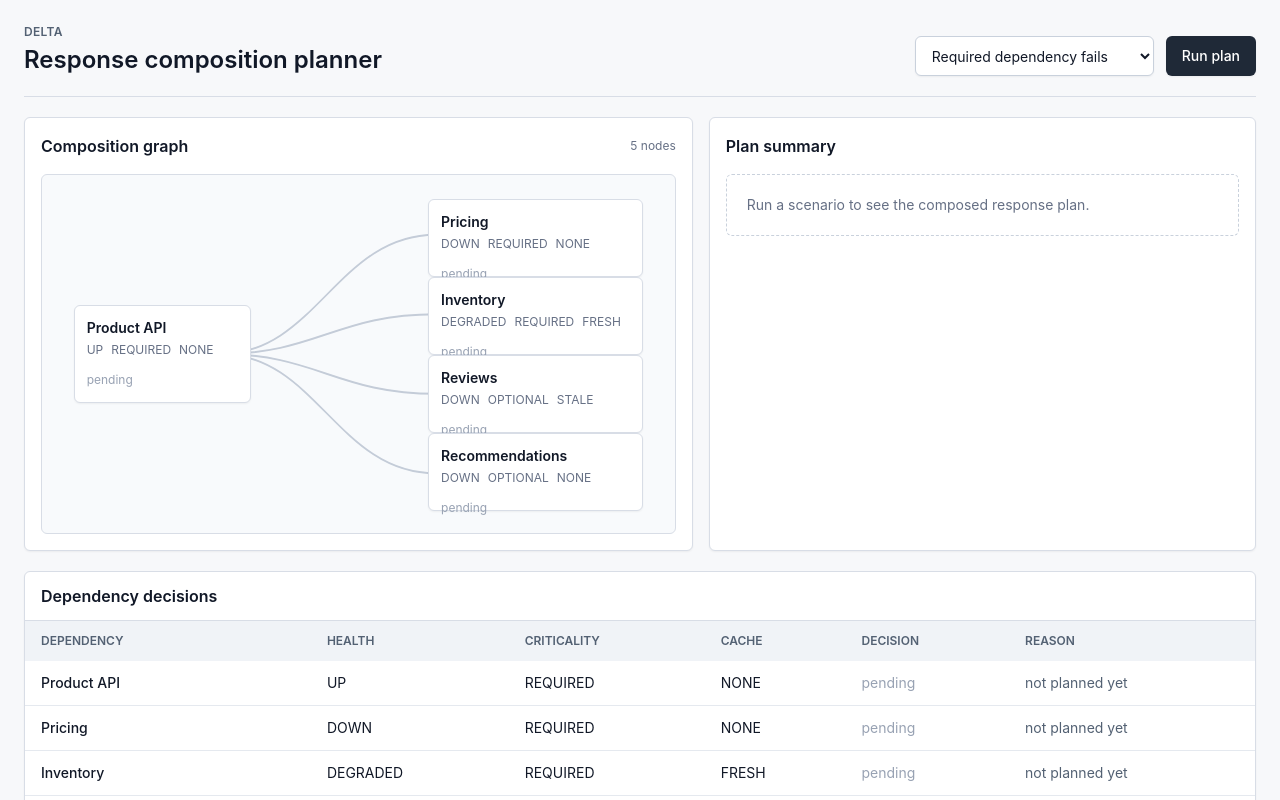
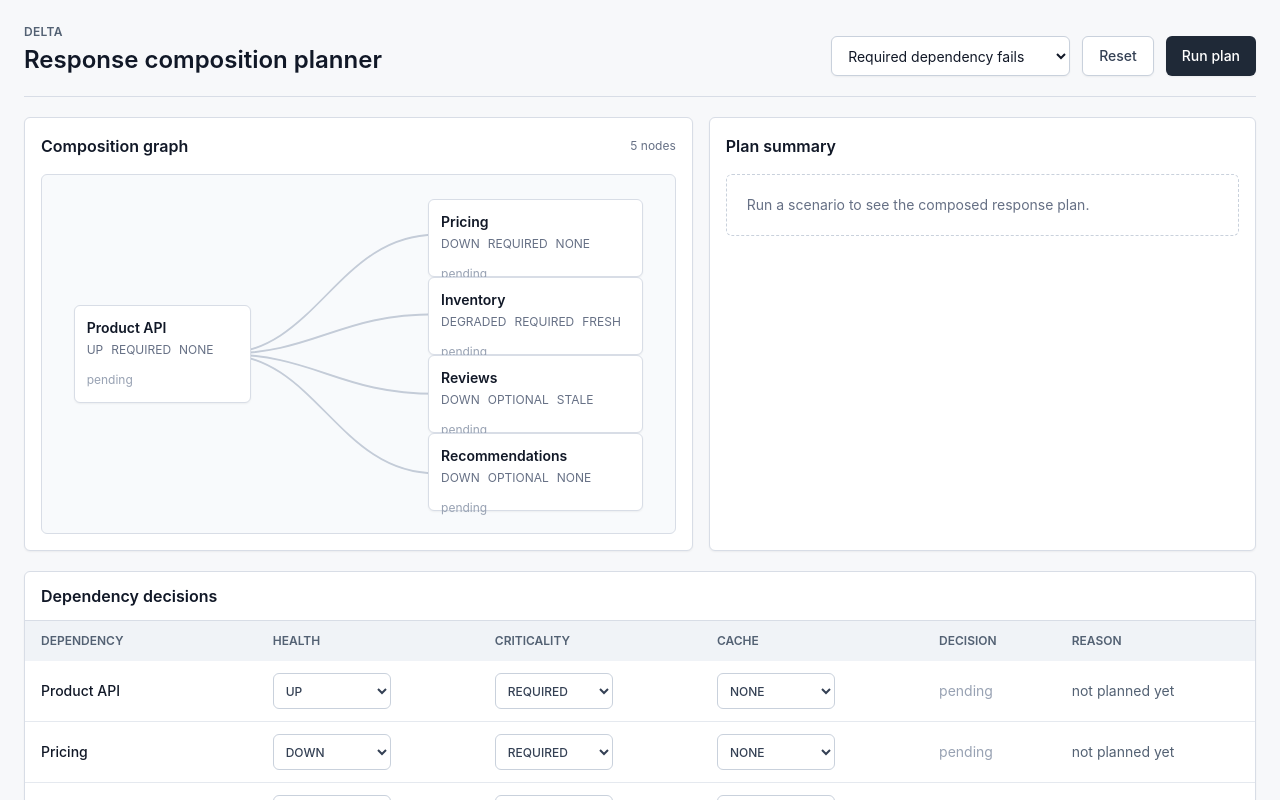
Before and after one commit to shradiphylleia/delta, a React (Vite) app in the folder frontend/: page / in a window 1280 px wide. Shown: the top 800 px of the page. Built offline with nearby package versions, Linux system fonts and the light colour scheme.

Commit message:
feat:scenario editing

```diff
--- a/frontend/src/App.tsx
+++ b/frontend/src/App.tsx
@@ -65,14 +65,17 @@ const scenarios: Record<string, PlanRequest> = {
 };
 
 const decisionOrder: Decision[] = ["LIVE", "CACHE", "STALE", "OMIT", "FAIL"];
+const healthOptions: Health[] = ["UP", "DEGRADED", "DOWN"];
+const criticalityOptions: Criticality[] = ["REQUIRED", "OPTIONAL"];
+const cacheOptions: CachePolicy[] = ["NONE", "FRESH", "STALE"];
 
 function App() {
   const [scenarioName, setScenarioName] = useState("Required dependency fails");
+  const [draft, setDraft] = useState<PlanRequest>(() => cloneScenario(scenarios["Required dependency fails"]));
   const [plan, setPlan] = useState<PlanResponse | null>(null);
   const [error, setError] = useState("");
   const [loading, setLoading] = useState(false);
 
-  const scenario = scenarios[scenarioName];
   const decisionsByName = useMemo(() => {
     const byName = new Map<string, NodeDecision>();
     plan?.decisions.forEach((item) => byName.set(item.name, item));
@@ -87,7 +90,7 @@ function App() {
       const res = await fetch("/plan", {
         method: "POST",
         headers: { "Content-Type": "application/json" },
-        body: JSON.stringify(scenario)
+        body: JSON.stringify(draft)
       });
 
       if (!res.ok) {
@@ -119,6 +122,7 @@ function App() {
               value={scenarioName}
               onChange={(event) => {
                 setScenarioName(event.target.value);
+                setDraft(cloneScenario(scenarios[event.target.value]));
                 setPlan(null);
                 setError("");
               }}
@@ -127,6 +131,17 @@ function App() {
                 <option key={name}>{name}</option>
               ))}
             </select>
+
+            <button
+              className="h-10 rounded-md border border-[#c9d1dc] bg-white px-4 text-sm font-medium text-[#344054] shadow-sm"
+              onClick={() => {
+                setDraft(cloneScenario(scenarios[scenarioName]));
+                setPlan(null);
+                setError("");
+              }}
+            >
+              Reset
+            </button>
 
             <button
               className="h-10 rounded-md bg-[#1f2937] px-4 text-sm font-medium text-white shadow-sm disabled:cursor-not-allowed disabled:bg-[#7a8594]"
@@ -148,10 +163,10 @@ function App() {
           <div className="rounded-md border border-[#d8dde6] bg-white p-4 shadow-sm">
             <div className="mb-4 flex items-center justify-between">
               <h2 className="text-base font-semibold">Composition graph</h2>
-              <span className="text-xs text-[#667085]">{scenario.nodes.length} nodes</span>
+              <span className="text-xs text-[#667085]">{draft.nodes.length} nodes</span>
             </div>
 
-            <GraphView scenario={scenario} decisionsByName={decisionsByName} />
+            <GraphView scenario={draft} decisionsByName={decisionsByName} />
           </div>
 
           <div className="rounded-md border border-[#d8dde6] bg-white p-4 shadow-sm">
@@ -203,14 +218,32 @@ function App() {
                 </tr>
               </thead>
               <tbody className="divide-y divide-[#e5e9ef]">
-                {scenario.nodes.map((item) => {
+                {draft.nodes.map((item) => {
                   const decision = decisionsByName.get(item.name);
                   return (
                     <tr key={item.name}>
                       <td className="px-4 py-3 font-medium">{item.name}</td>
-                      <td className="px-4 py-3">{item.health}</td>
-                      <td className="px-4 py-3">{item.criticality}</td>
-                      <td className="px-4 py-3">{item.cachePolicy}</td>
+                      <td className="px-4 py-3">
+                        <SelectValue
+                          value={item.health}
+                          options={healthOptions}
+                          onChange={(value) => updateNode(item.name, { health: value })}
+                        />
+                      </td>
+                      <td className="px-4 py-3">
+                        <SelectValue
+                          value={item.criticality}
+                          options={criticalityOptions}
+                          onChange={(value) => updateNode(item.name, { criticality: value })}
+                        />
+                      </td>
+                      <td className="px-4 py-3">
+                        <SelectValue
+                          value={item.cachePolicy}
+                          options={cacheOptions}
+                          onChange={(value) => updateNode(item.name, { cachePolicy: value })}
+                        />
+                      </td>
                       <td className="px-4 py-3">
                         {decision ? <Badge value={decision.decision} /> : <span className="text-[#98a2b3]">pending</span>}
                       </td>
@@ -225,6 +258,15 @@ function App() {
       </div>
     </main>
   );
+
+  function updateNode(name: string, patch: Partial<Node>) {
+    setDraft((current) => ({
+      ...current,
+      nodes: current.nodes.map((item) => (item.name === name ? { ...item, ...patch } : item))
+    }));
+    setPlan(null);
+    setError("");
+  }
 }
 
 function GraphView({
@@ -296,6 +338,28 @@ function SummaryTile({ label, value, tone }: { label: string; value: string; ton
   );
 }
 
+function SelectValue<T extends string>({
+  value,
+  options,
+  onChange
+}: {
+  value: T;
+  options: T[];
+  onChange: (value: T) => void;
+}) {
+  return (
+    <select
+      className="h-9 min-w-[118px] rounded-md border border-[#c9d1dc] bg-white px-2 text-xs font-medium text-[#344054]"
+      value={value}
+      onChange={(event) => onChange(event.target.value as T)}
+    >
+      {options.map((option) => (
+        <option key={option}>{option}</option>
+      ))}
+    </select>
+  );
+}
+
 function Badge({ value }: { value: Decision }) {
   return <span className={`inline-flex rounded-md px-2 py-1 text-xs font-semibold ${badgeClass(value)}`}>{value}</span>;
 }
@@ -353,4 +417,12 @@ function productEdges(): Edge[] {
   ];
 }
 
+function cloneScenario(scenario: PlanRequest): PlanRequest {
+  return {
+    root: scenario.root,
+    nodes: scenario.nodes.map((item) => ({ ...item })),
+    edges: scenario.edges.map((item) => ({ ...item }))
+  };
+}
+
 export default App;
```
